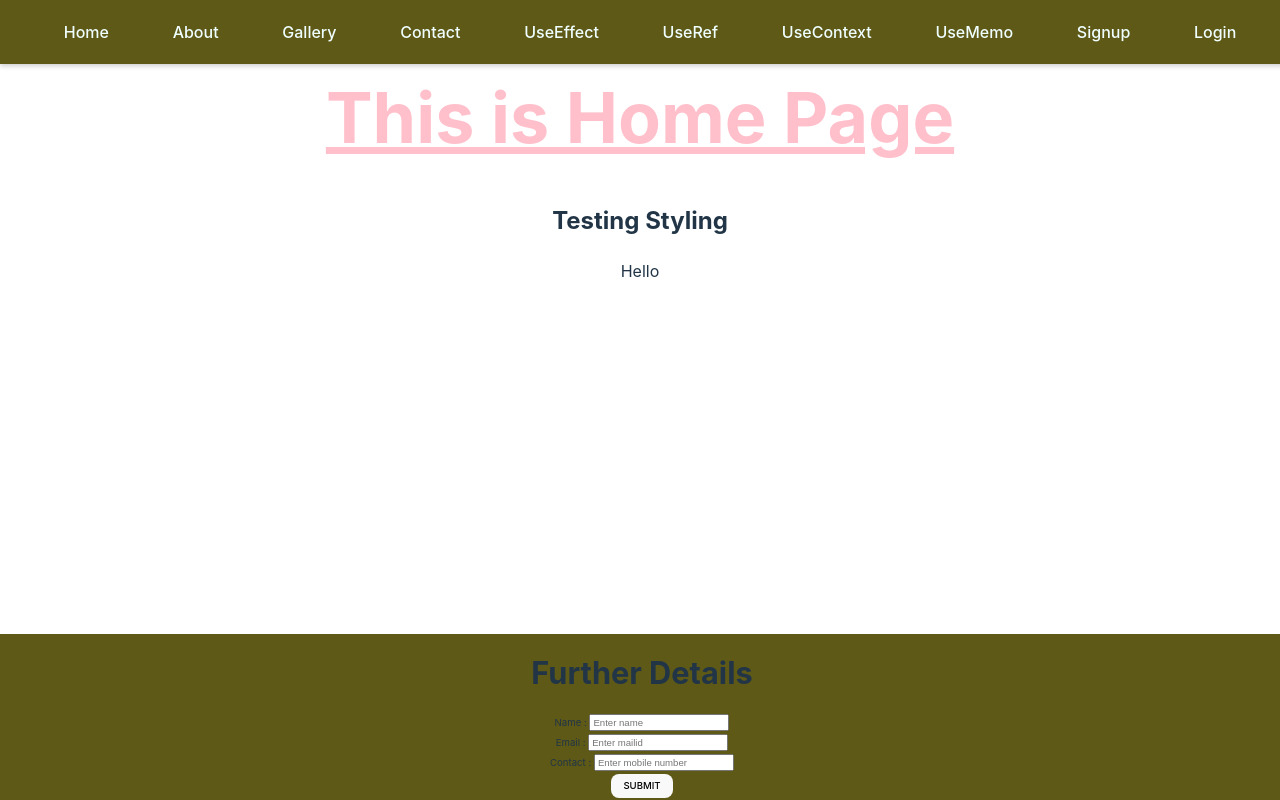
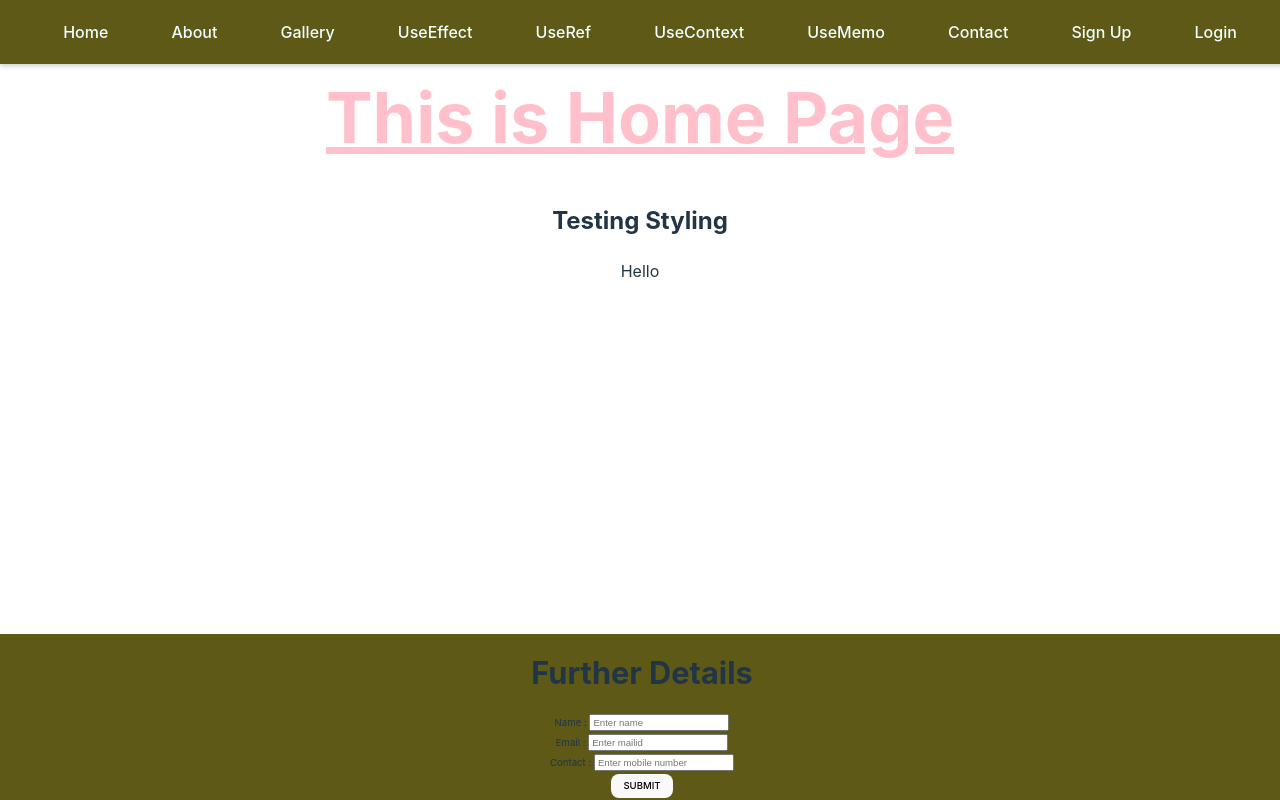
Before and after one commit to Suhirdha24/fullstack-training, a React (Vite) app in the folder vite-project/: page / in a window 1280 px wide. Built offline with nearby package versions, Linux system fonts and the light colour scheme.

Commit message:
updated frontend

```diff
--- a/vite-project/src/Components/FunctionalComponents/Navbar.jsx
+++ b/vite-project/src/Components/FunctionalComponents/Navbar.jsx
@@ -1,24 +1,63 @@
-import '../../assets/css/NavBar.css'
-import { Link } from 'react-router-dom';
-var NavBar = () =>{
-    return(
+import "../../assets/css/NavBar.css";
+import { Link } from "react-router-dom";
+var NavBar = () => {
+  return (
     <header>
       <nav>
         <ul>
-                    <li><Link to='/' className='link'>Home</Link></li>
-                    <li><Link to="/about" className='link' target='_blank'>About</Link></li>
-                    <li><Link to="/gallery" className='link'>Gallery</Link></li>
-                    <li><Link to="/contact" className='link'>Contact</Link></li>
-                    <li><Link to='/use-effect' className='link'>UseEffect</Link></li>
-                    <li><Link to='/use-ref' className='link'>UseRef</Link></li>
-                    <li><Link to='/use-context' className='link'>UseContext</Link></li>
-                    <li><Link to='/use-memo' className='link'>UseMemo</Link></li>
-                    <li><Link to='/signup' className='link'>Signup</Link></li>
-                    <li><Link to='/login' className='link'>Login</Link></li>
-
+          <li>
+            <Link to="/" className="link">
+              Home
+            </Link>
+          </li>
+          <li>
+            <Link to="/about" className="link" target="_blank">
+              About
+            </Link>
+          </li>
+          <li>
+            <Link to="/gallery" className="link">
+              Gallery
+            </Link>
+          </li>
+          <li>
+            <Link to="/use-effect" className="link">
+              UseEffect
+            </Link>
+          </li>
+          <li>
+            <Link to="/use-ref" className="link">
+              UseRef
+            </Link>
+          </li>
+          <li>
+            <Link to="/use-context" className="link">
+              UseContext
+            </Link>
+          </li>
+          <li>
+            <Link to="/use-memo" className="link">
+              UseMemo
+            </Link>
+          </li>
+          <li>
+            <Link to="/contact" className="link">
+              Contact
+            </Link>
+          </li>
+          <li>
+            <Link to="/signup" className="link">
+              Sign Up
+            </Link>
+          </li>
+          <li>
+            <Link to="/login" className="link">
+              Login
+            </Link>
+          </li>
         </ul>
       </nav>
     </header>
-    )
-}
+  );
+};
 export default NavBar;
--- /dev/null
+++ b/vite-project/versel.json
@@ -0,0 +1,5 @@
+{
+    "rewrites": [
+      { "source": "/(.*)", "destination": "/" }
+    ]
+  }
```
Lines whose indentation alone changed are shown as unchanged.
